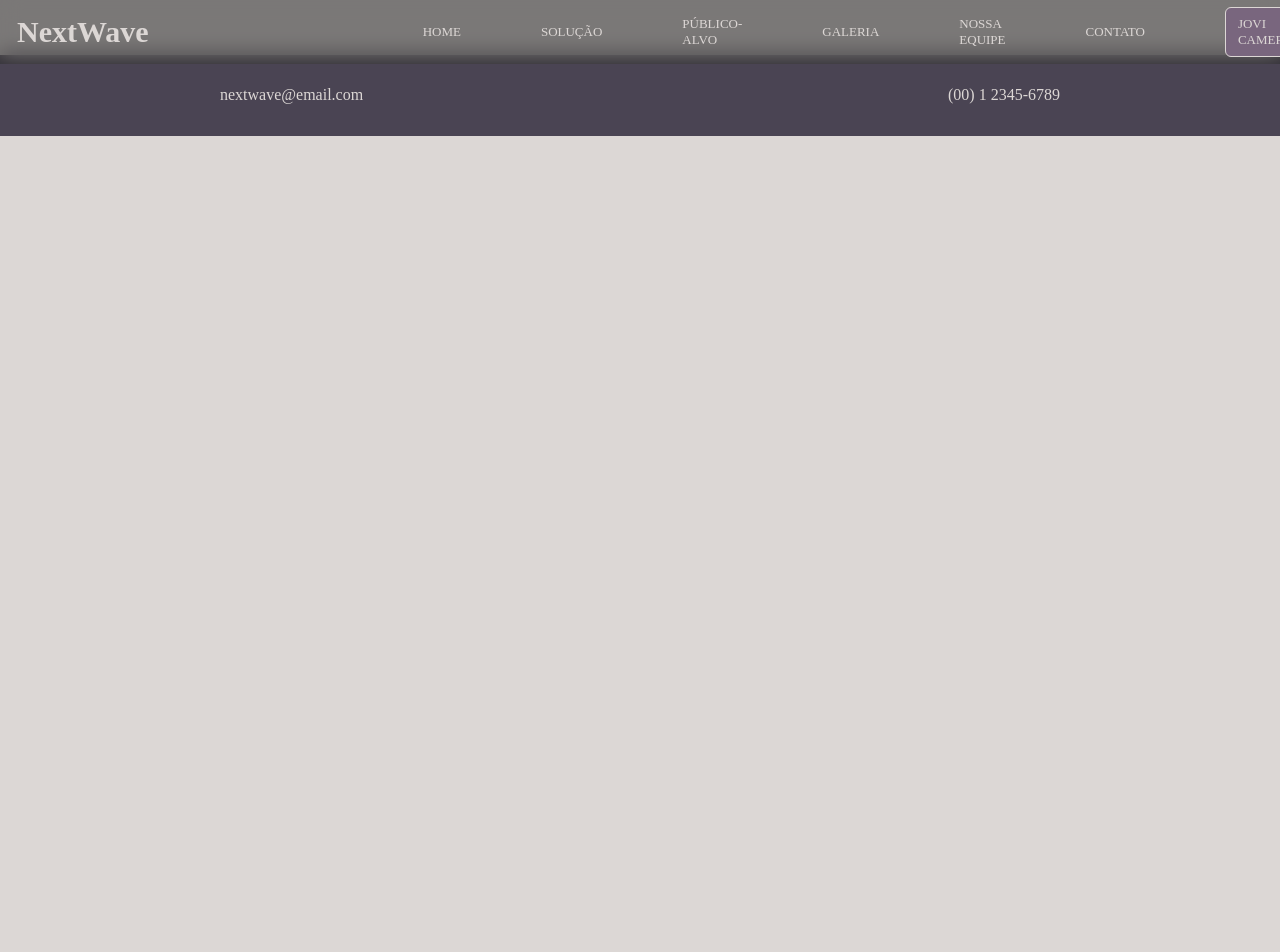
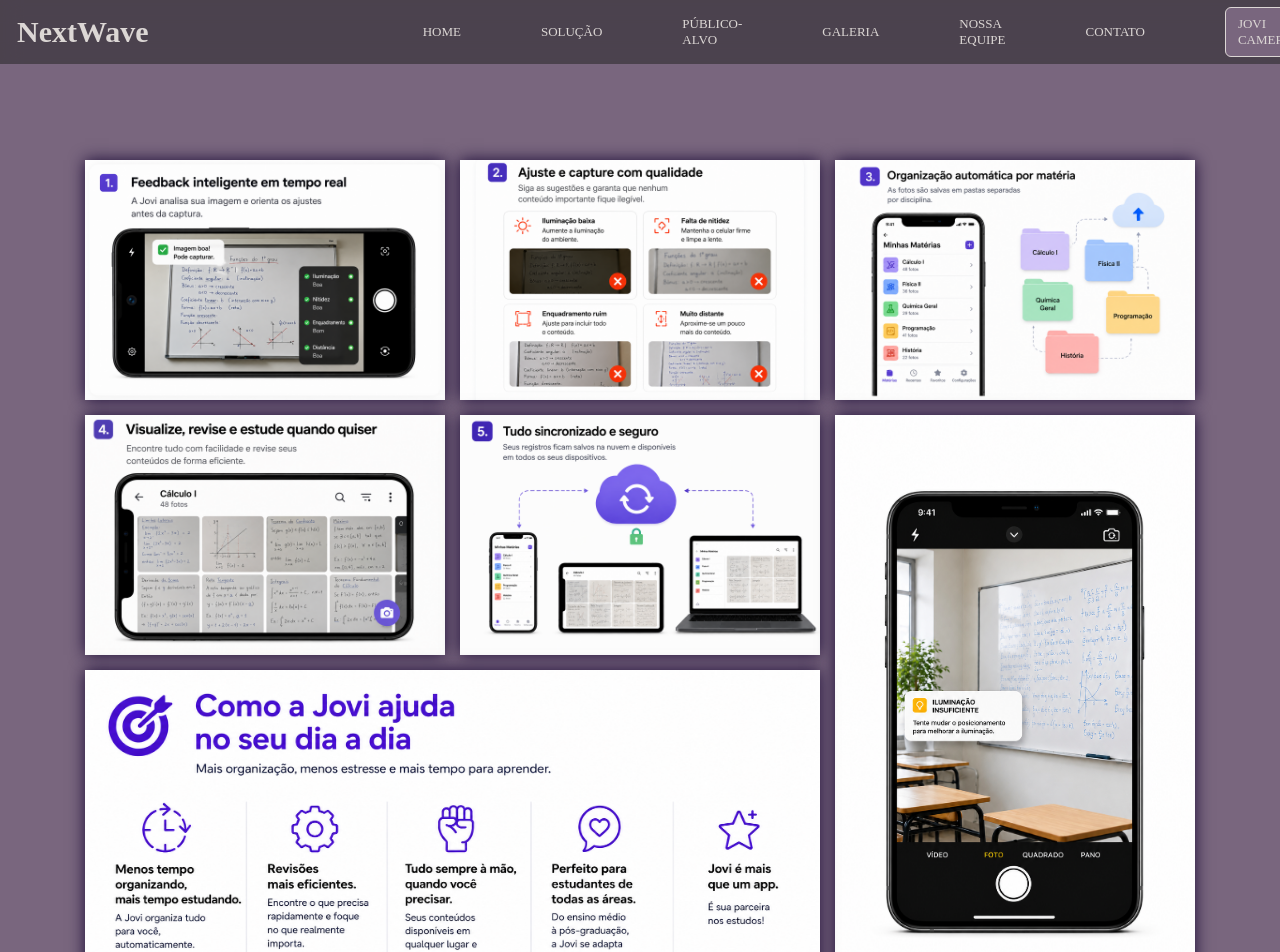
Before and after one commit to YaSiunte/sprint4_front-web, a React (Vite) app: page /galeria in a window 1280 px wide. Shown: the top 952 px of the page. Before the commit the page ends 855 px from the top, so only its background shows below. Built offline with nearby package versions, Linux system fonts and the light colour scheme; a web font is replaced by a local one.

Commit message:
Codificando e estilizando Galeria

```diff
--- a/src/App.jsx
+++ b/src/App.jsx
@@ -2,6 +2,7 @@ import { BrowserRouter, Route, Routes } from 'react-router-dom'
 import Header from './components/Header.jsx'
 import Footer from './components/Footer.jsx'
 import Home from './pages/Home.jsx'
+import Galeria from './pages/Galeria.jsx'
 
 
 function App() {
@@ -11,6 +12,7 @@ function App() {
         <Header />
         <Routes>
           <Route path="/" element={<Home />} />
+          <Route path="/galeria" element={<Galeria />} />
         </Routes>
         <Footer />
       </div>
--- a/src/pages/Galeria.jsx
+++ b/src/pages/Galeria.jsx
@@ -0,0 +1,46 @@
+import { useEffect } from 'react'
+
+const images = import.meta.glob('../img/*', {
+  eager: true,
+  query: '?url',
+  import: 'default',
+})
+
+const galleryItems = [
+  { file: 'item1.jpg', description: 'Imagem da galeria 1' },
+  { file: 'item2.jpg', description: 'Imagem da galeria 2' },
+  { file: 'item3.jpg', description: 'Imagem da galeria 3' },
+  { file: 'item4.jpg', description: 'Imagem da galeria 4' },
+  { file: 'item5.jpg', description: 'Imagem da galeria 5' },
+  { file: 'feedback2.jpg', description: 'Feedback da solução' },
+  { file: 'vantagem.jpg', description: 'Vantagens da solução' },
+]
+
+function Galeria() {
+    useEffect(() => {
+  document.body.classList.add('page_galeria')
+
+  return () => {
+    document.body.classList.remove('page_galeria')
+  }
+}, [])
+  return (
+    <main className="page_galeria">
+      <section className="gallery" id="galeria">
+        {galleryItems.map((item, index) => (
+          <div
+            key={item.file}
+            className={`item img${index + 1}`}
+            role="img"
+            aria-label={item.description}
+            style={{
+              backgroundImage: `url("${images[`../img/${item.file}`]}")`,
+            }}
+          />
+        ))}
+      </section>
+    </main>
+  )
+}
+
+export default Galeria
```
